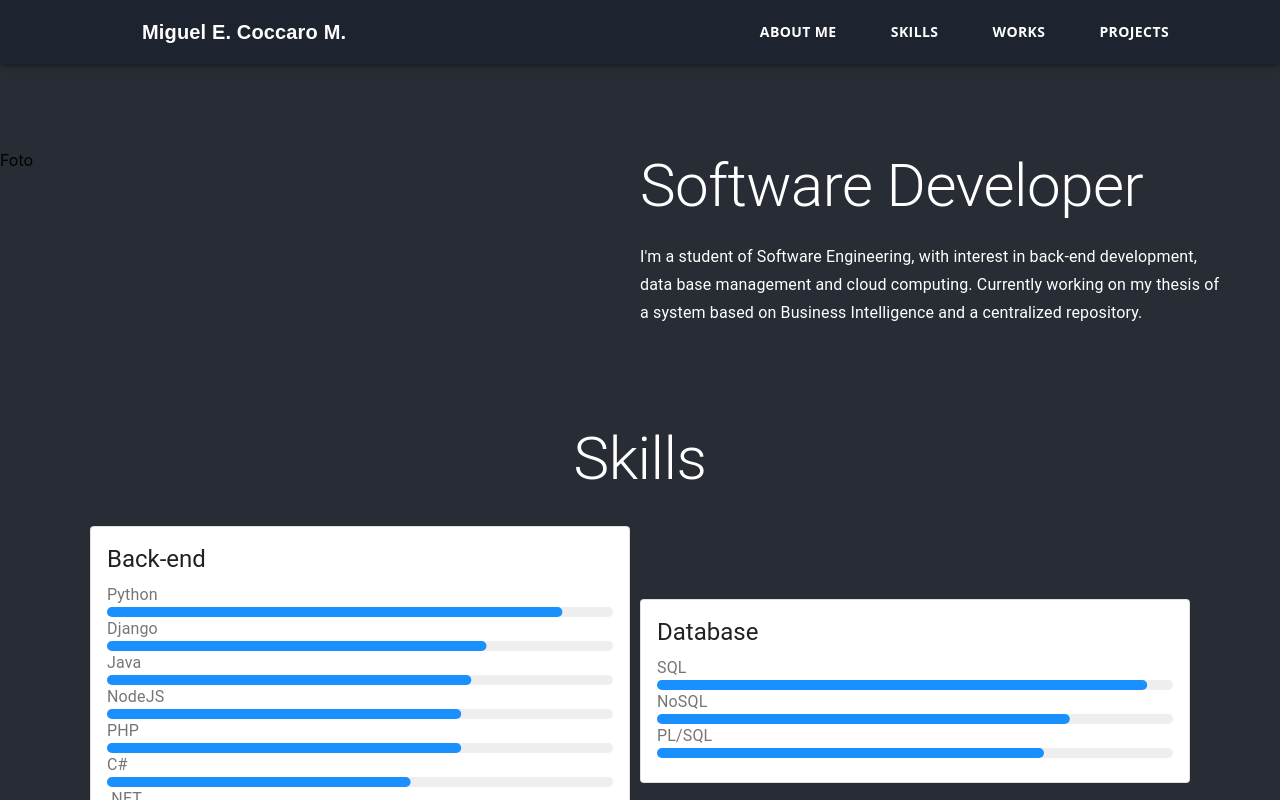
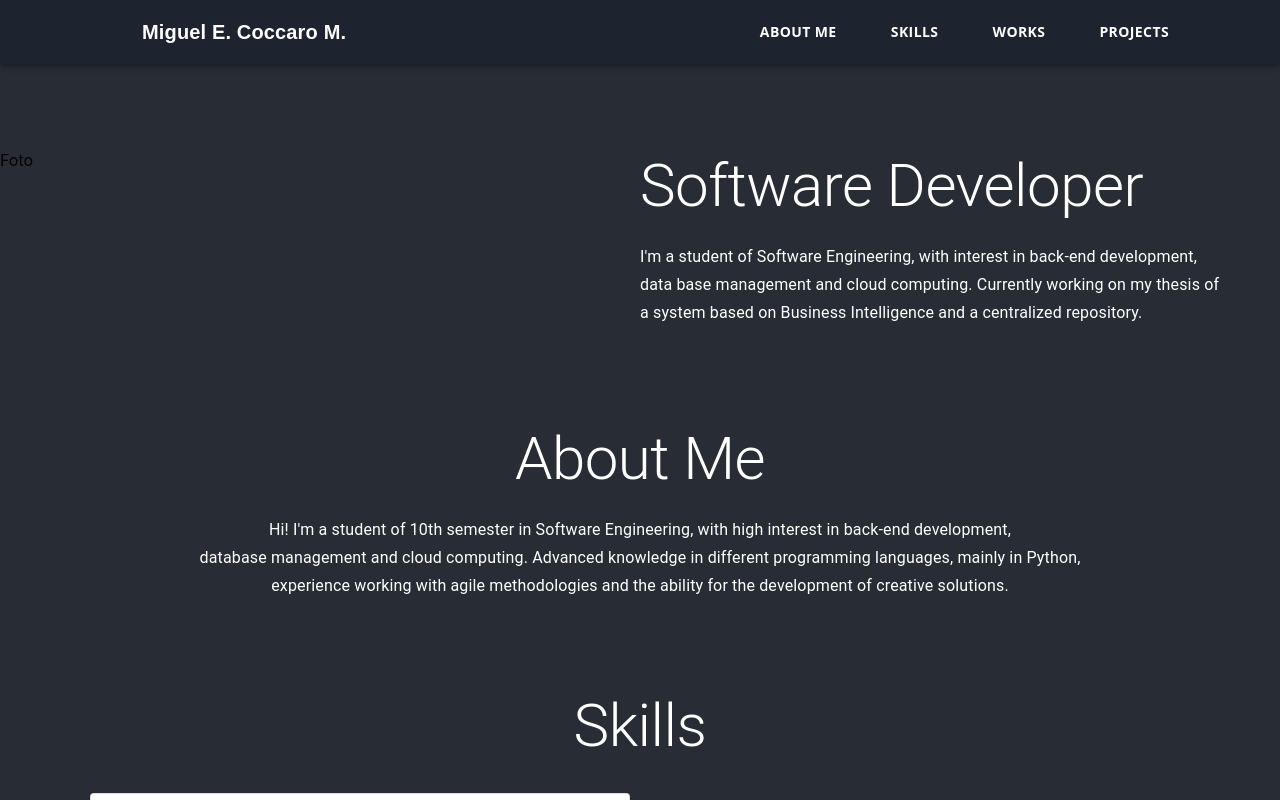
Before and after one commit to mecoccaro/mecoccaro-portafolio, a React (Create React App) app in the folder portafolio/: page / in a window 1280 px wide. Shown: the top 800 px of the page. Built offline with nearby package versions, Linux system fonts and the light colour scheme.

Commit message:
About me and packages

```diff
--- a/portafolio/package.json
+++ b/portafolio/package.json
@@ -7,7 +7,9 @@
     "@testing-library/jest-dom": "^5.14.1",
     "@testing-library/react": "^11.2.7",
     "@testing-library/user-event": "^12.8.3",
+    "animate.css": "^4.1.1",
     "react": "^17.0.2",
+    "react-animation-on-scroll": "^2.1.0",
     "react-dom": "^17.0.2",
     "react-scripts": "4.0.3",
     "web-vitals": "^1.1.2"
--- a/portafolio/src/App.js
+++ b/portafolio/src/App.js
@@ -3,6 +3,7 @@ import React from 'react';
 import Navbar from './components/Navbar';
 import Intro from './components/Intro';
 import Skills from "./components/Skills";
+import About from "./components/About";
 
 class App extends React.Component{
 
@@ -11,6 +12,7 @@ class App extends React.Component{
             <main>
                 <Navbar />
                 <Intro />
+                <About />
                 <Skills />
             </main>
         );
--- a/portafolio/src/components/About.js
+++ b/portafolio/src/components/About.js
@@ -1 +1,51 @@
-export default function About(){}
+import {
+    Grid,
+    makeStyles,
+    Slide,
+    Typography
+} from '@material-ui/core';
+import React, {useEffect} from "react";
+
+
+const useStyles = makeStyles((theme) => ({
+    text: {
+        color: "white"
+    },
+    about: {
+        paddingTop: 90
+    }
+}));
+
+const About = () => {
+    const classes = useStyles();
+
+    const [loaded, setLoaded] = React.useState(false);
+
+    useEffect(() => {
+        handleChange()
+    }, [])
+
+    const handleChange = () => {
+        setLoaded((prev) => !prev);
+    };
+
+    return (
+        <Slide direction='up' in={loaded}>
+            <Grid className={classes.about}>
+                <Typography align="center" variant='h2' component='h2' gutterBottom className={classes.text}>
+                    About Me
+                </Typography>
+                <Typography className={classes.text} align="center" variant='subtitle1'>
+                    Hi! I'm a student  of  10th  semester  in  Software  Engineering,  with  high  interest  in  back-end  development,
+                    <br/>
+                    database  management  and  cloud computing. Advanced knowledge in different programming languages, mainly in Python,
+                    <br/>
+                    experience working with agile methodologies and the ability for the development of creative solutions.
+                </Typography>
+            </Grid>
+        </Slide>
+    )
+
+}
+
+export default About
```
Also changed, not shown: 1 other file (tests, documents, lock files or other folders).
